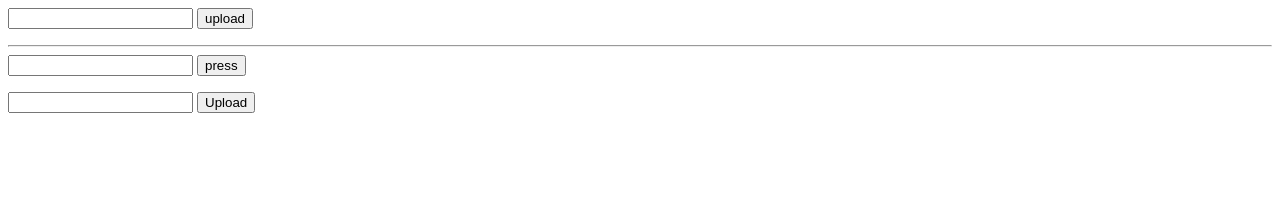
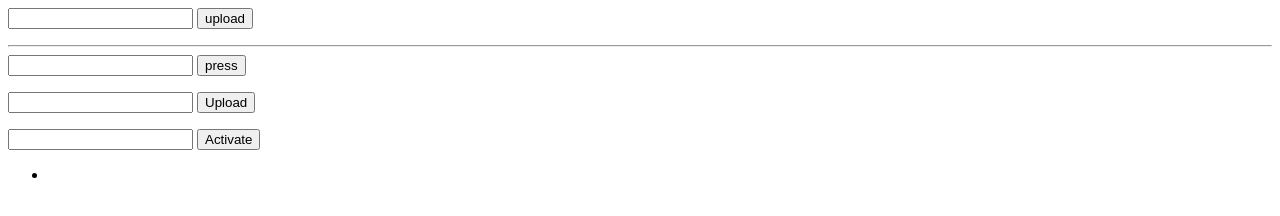
Before and after one commit to Zhumakadyrova/04.03.23, a plain HTML site: page index.html in a window 1280 px wide. Both pictures are taken after a click on the button "upload". Drawn offline with Linux system fonts and the light colour scheme.

Commit message:
next exercise with input

```diff
--- a/index.html
+++ b/index.html
@@ -20,6 +20,10 @@
   <input type="text" id="info">
   <button id="press">Upload</button>
   <ul id="list1"></ul>
+
+  <input type="text" id="info-blank">
+  <button id="activation">Activate</button>
+  <ul id="list-info"></ul>
   <script src="./script.js"></script>
 </body>
 </html>
--- a/script.js
+++ b/script.js
@@ -72,3 +72,24 @@ info.addEventListener("keydown", function(event) {
     addItem
   }
 })
+
+const news = document.querySelector("#info-blank");
+const active = document.querySelector("#activation");
+const liit = document.querySelector("#list-info");
+function removeItem () {
+  this.parentElement.remove();
+}
+function addItem () {
+  if (news.value.trim !== "") {
+    const liitElement = document.createElement("li");
+    liit.append(liitElement);
+    liitElement.textContent = news.value;
+    news.value = "";
+
+    const liiteRemove = document.createElement("button");
+    liiteRemove.textContent("Remove");
+    liitElement.append(liiteRemove);
+    liiteRemove.addEventListener("click", removeItem)
+  }
+}
+active.addEventListener("click", addItem);
```
